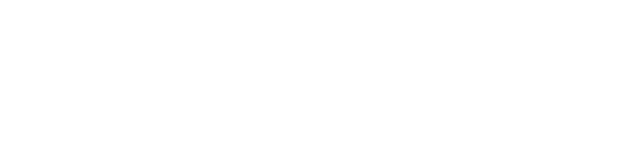
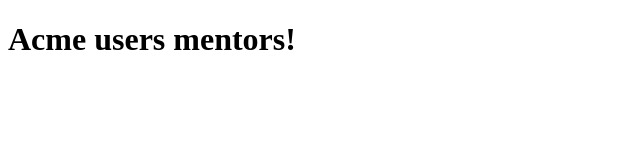
Before and after one commit to drinkingChai/acmeusersmentors, a website: page views/layout.html in a window 1280 px wide. Shown: the whole page, without its empty margins (0-640 px from the left). Drawn offline with nearby package versions, Linux system fonts and the light colour scheme; files that its build step writes are made by us from their sources.

Commit message:
fix tabbing issue

```diff
--- a/models/index.js
+++ b/models/index.js
@@ -9,7 +9,6 @@
 User.belongsTo(User, { as: 'mentor' });
 // User.hasMany(User, { as: 'mentee', foreignKey: 'mentorId' });
 
-
 const seed = ()=> {
   return Promise.all([
     User.create({ name: 'Tom' }),
@@ -18,11 +17,9 @@
 	]);
 }
 
-
 const sync = ()=> {
   return conn.sync({ force: true });
 }
-
 
 module.exports = {
   sync,
--- a/views/layout.html
+++ b/views/layout.html
@@ -6,5 +6,9 @@
   </head>
   <body>
 
+    <h1>Acme users mentors!</h1>
+
+    {% block content %}{% endblock %}
+
   </body>
 </html>
```
Also changed, not shown: views/error.html (+3 -0 lines), views/index.html (+3 -0 lines), app.js (indentation only), models/award.js (indentation only), models/user.js (indentation only). Lines whose indentation alone changed are shown as unchanged.
